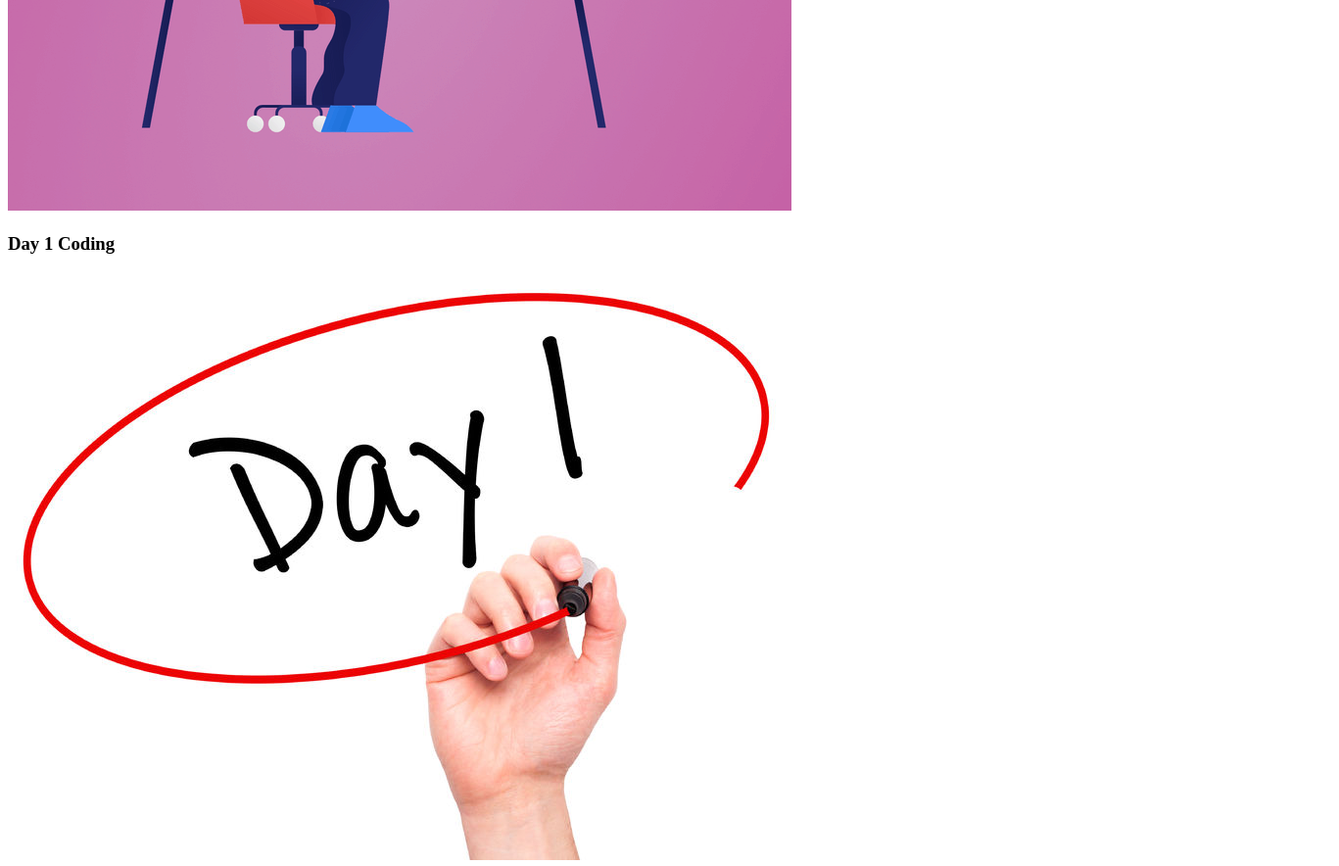
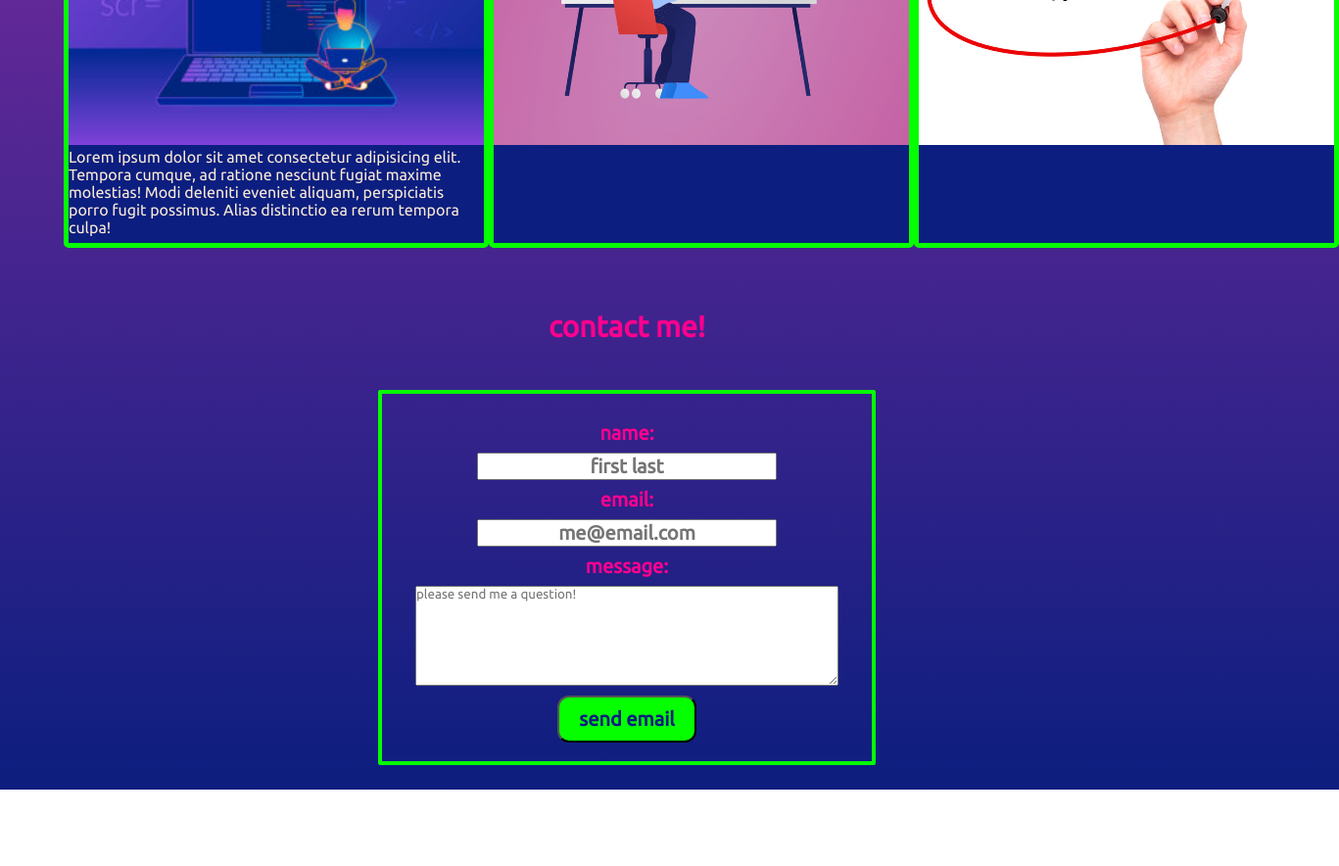
Before and after one commit to cpaschall/code-portfolio, a plain HTML site: page index.html in a window 1280 px wide. Shown: the part 1600-2484 px from the top of the page at 98% size, 1367 px wide, since content can reach past the window. After the commit the page ends 2406 px from the top, so only its background shows below. Drawn offline with Linux system fonts and the light colour scheme.

Commit message:
fixed file names

```diff
--- a/index.html
+++ b/index.html
@@ -6,8 +6,7 @@
     <meta name="viewport" content="width=device-width, initial-scale=1.0">
     <link href="https://fonts.googleapis.com/css2?family=Orbitron:wght@900&display=swap" rel="stylesheet">
     <link href="https://fonts.googleapis.com/css2?family=Ubuntu&display=swap" rel="stylesheet">
-    <link rel="stylesheet" href="./assets/css/style2.css">
-    <script src="https://kit.fontawesome.com/64a5ce8884.js" crossorigin="anonymous"></script>
+    <link rel="stylesheet" href="./assets/css/style.css">
     <title>my portfolio</title>
 </head>
 <body>
```
